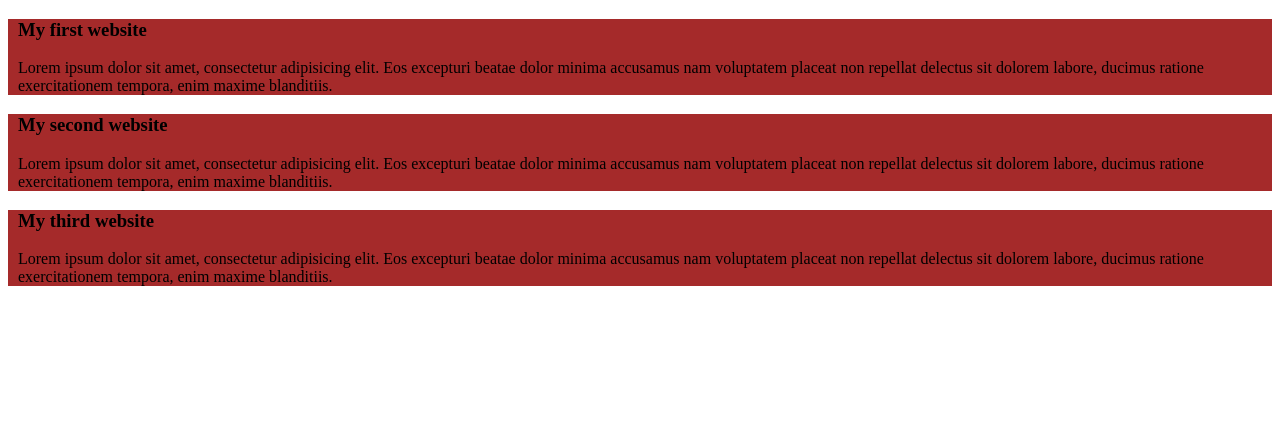
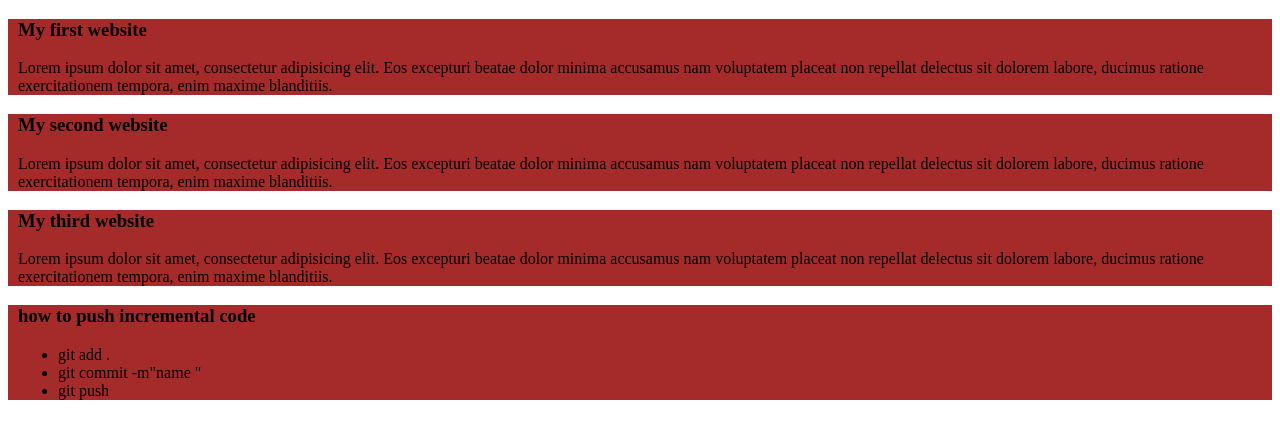
Before and after one commit to abdulkarimm2699/my-simple-website, a plain HTML site: page index.html in a window 1280 px wide. Drawn offline with Linux system fonts and the light colour scheme.

Commit message:
added commit

```diff
--- a/index.html
+++ b/index.html
@@ -25,5 +25,13 @@
         </h3>
         <p>Lorem ipsum dolor sit amet, consectetur adipisicing elit. Eos excepturi beatae dolor minima accusamus nam voluptatem placeat non repellat delectus sit dolorem labore, ducimus ratione exercitationem tempora, enim maxime blanditiis.</p>
     </div>
+    <div>
+        <h3>how to  push incremental code</h3>
+        <ul>
+            <li>git add .</li>
+            <li>git commit -m"name "</li>
+            <li>git push</li>
+        </ul>
+    </div>
 </body>
 </html>
```
